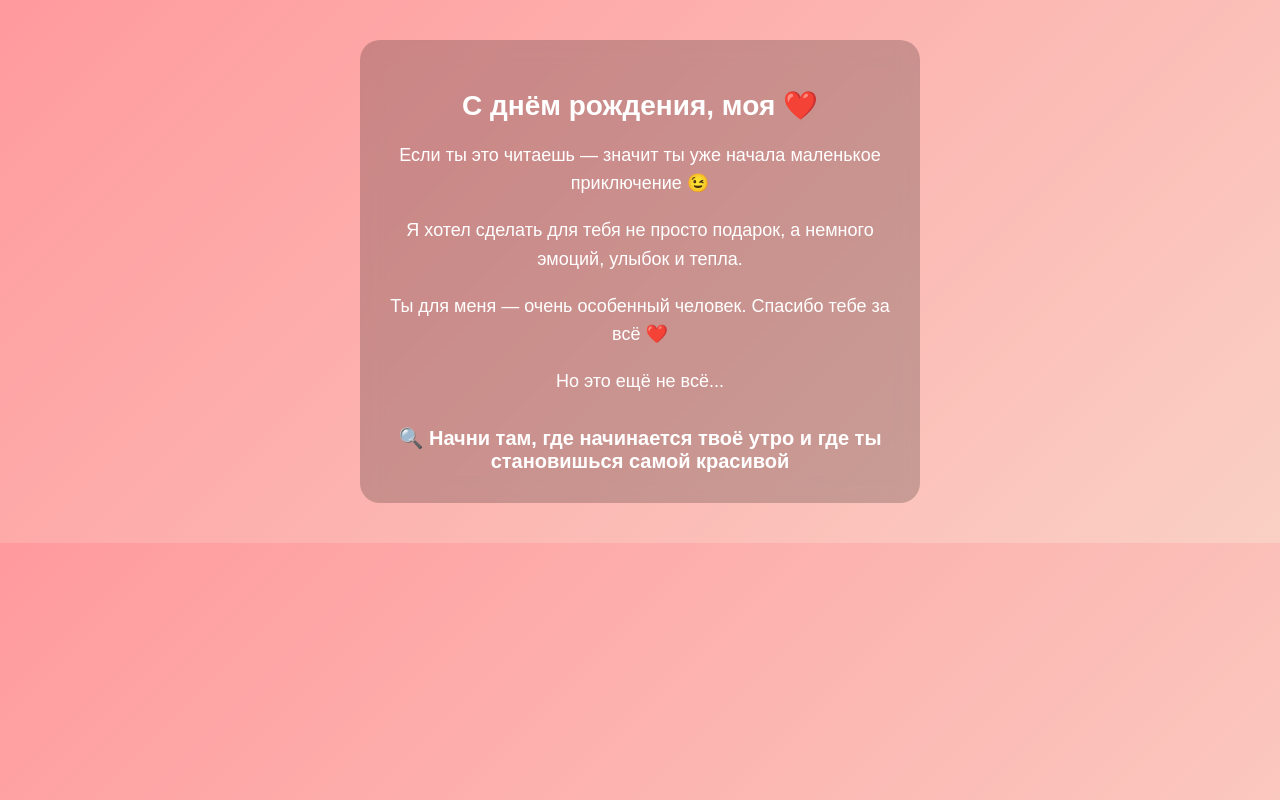
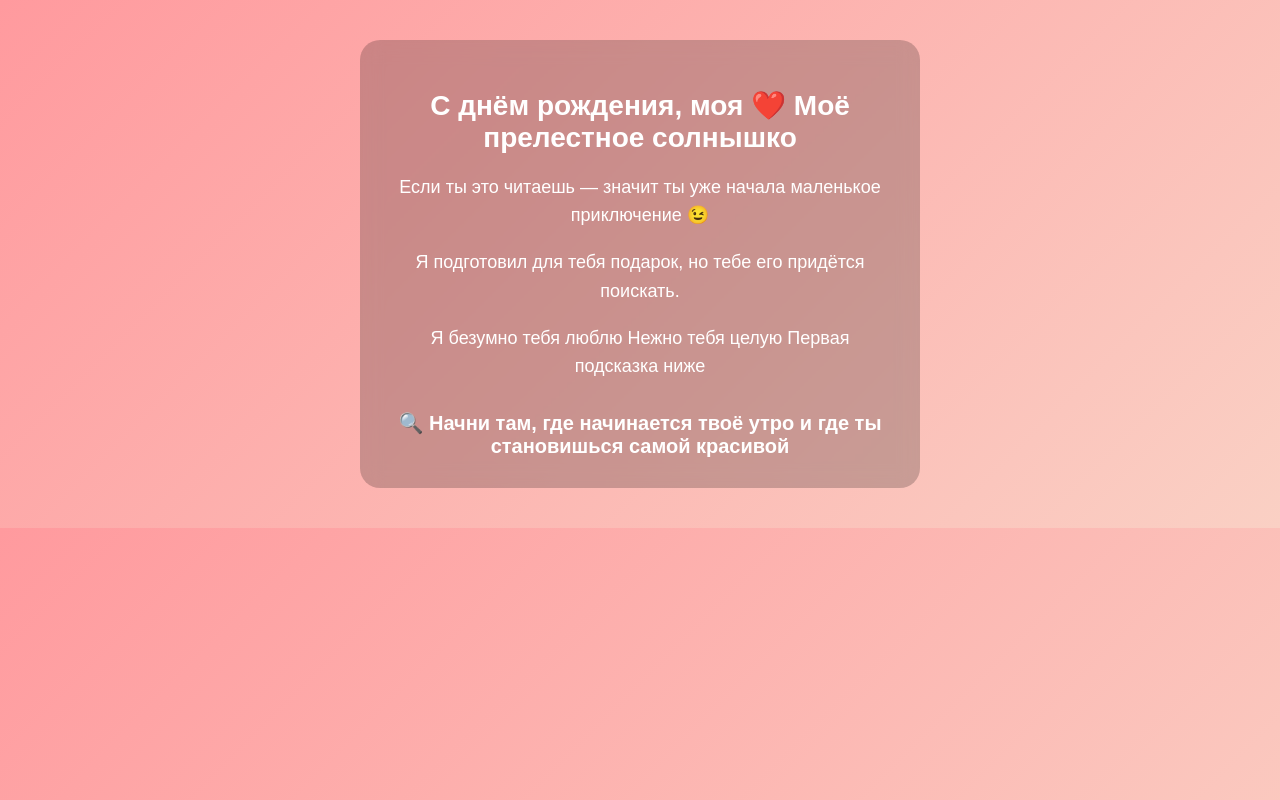
Before and after one commit to kypatop2619-a11y/lera-birthday22, a plain HTML site: page index.html in a window 1280 px wide. Drawn offline with Linux system fonts and the light colour scheme.

Commit message:
Update index.html

```diff
--- a/index.html
+++ b/index.html
@@ -38,24 +38,26 @@
 <body>
 
 <div class="card">
-    <h1>С днём рождения, моя ❤️</h1>
+    <h1>С днём рождения, моя ❤️
+        Моё прелестное солнышко</h1>
 
     <p>
         Если ты это читаешь — значит ты уже начала маленькое приключение 😉
     </p>
 
     <p>
-        Я хотел сделать для тебя не просто подарок,
-        а немного эмоций, улыбок и тепла.
+        Я подготовил для тебя подарок,
+           но тебе его придётся поискать.
     </p>
 
     <p>
-        Ты для меня — очень особенный человек.
-        Спасибо тебе за всё ❤️
+        Я безумно тебя люблю
+		  Нежно тебя целую
+	   Первая подсказка ниже
     </p>
 
     <p>
-        Но это ещё не всё...
+
     </p>
 
     <div class="hint">
```
